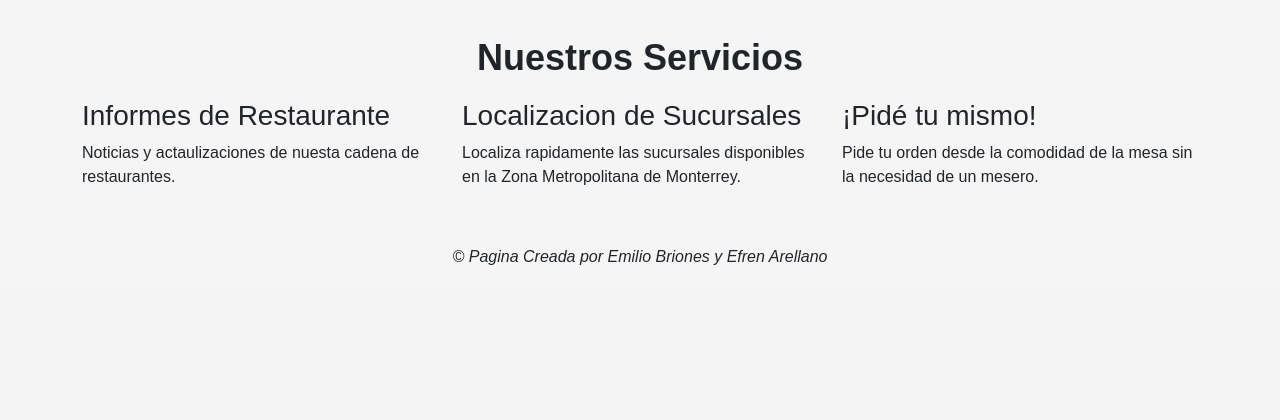
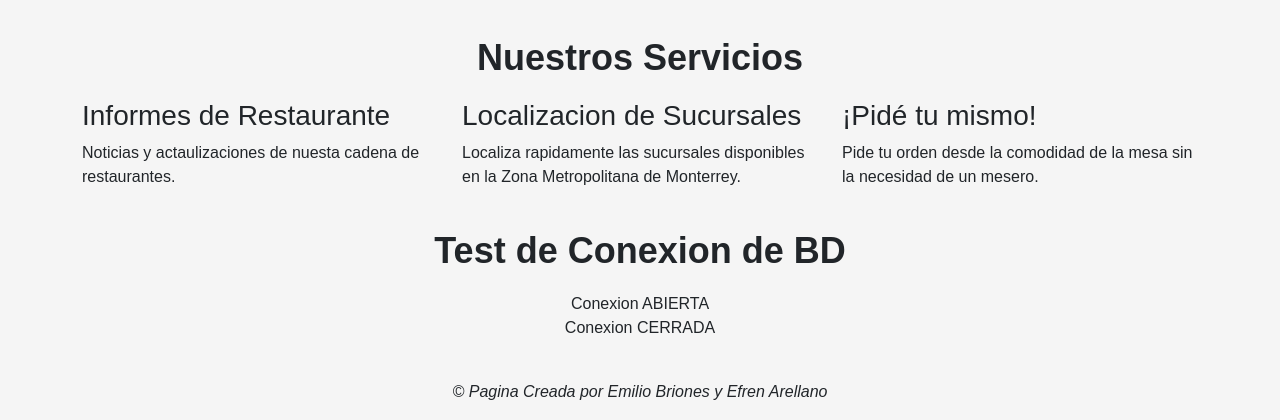
Before and after one commit to emiliodlb/ProWeb-PIA, a PHP site: page / in a window 1280 px wide. Shown: the part 804-1224 px from the top of the page. Before the commit the page ends 1069 px from the top, so only its background shows below. Run offline with PHP 8.4, Linux system fonts and the light colour scheme; some libraries are stand-ins or nearby versions.

Commit message:
conexion de DB

```diff
--- /dev/null
+++ b/app/conexion.inc.php
@@ -0,0 +1,33 @@
+<?php
+
+class conexion {
+
+    private static $conexion;
+
+    public static function abrir_conexion() {
+        if (!isset(self::$conexion)) {
+            try {
+                include_once 'config.inc.php';
+
+              self::$conexion = new PDO("mysql:host=$nombre_servidor; dbname=restaurante", $nombre_usuario, $password);
+                self::$conexion ->setAttribute(PDO::ATTR_ERRMODE, PDO::ERRMODE_EXCEPTION);
+                self::$conexion -> exec("SET CHARACTER SET utf8");
+
+                print'Conexion ABIERTA'.'<br>';
+            } catch (PODExeption $ex){
+                print "ERROR: " . $ex -> getMessage() . "<br>";
+                die();
+
+            }
+        }
+    }
+    public static function cerrar_conexion(){
+        if (isset(self::$conexion)){
+            self::$conexion = null;
+            print'Conexion CERRADA';
+        }
+    }
+    public static function obtener_conexion() {
+        return self::$conexion;
+    }
+}
--- a/app/config.inc.php
+++ b/app/config.inc.php
@@ -1,6 +1,6 @@
 <?php
 
-$config['nombre_servidor'] = 'localhost';
-$config['nombre_usuario'] = 'root';
-$config['password'] = '';
-$config['nombre_bd'] = 'restaurante';
+$nombre_servidor = 'localhost';
+$nombre_usuario = 'root';
+$password = '';
+$nombre_bd = 'restaurante';
--- a/index.html
+++ b/index.php
@@ -62,6 +62,17 @@
                     </div>
                 </div>
             </div>
+            <br>
+            <h2> Test de Conexion de BD </h2>
+            <div class='db_test'>
+                <?php
+                include_once 'app/conexion.inc.php';
+                conexion :: abrir_conexion();
+                conexion :: cerrar_conexion();
+                ?>
+            </div>
+
+
         </section>
     </main>
     <footer>
--- a/styles/index.css
+++ b/styles/index.css
@@ -70,3 +70,7 @@ footer{
 .nav-link:hover {
     color: #ffc107;
 }
+
+.db_test {
+    text-align: center;
+}
```
